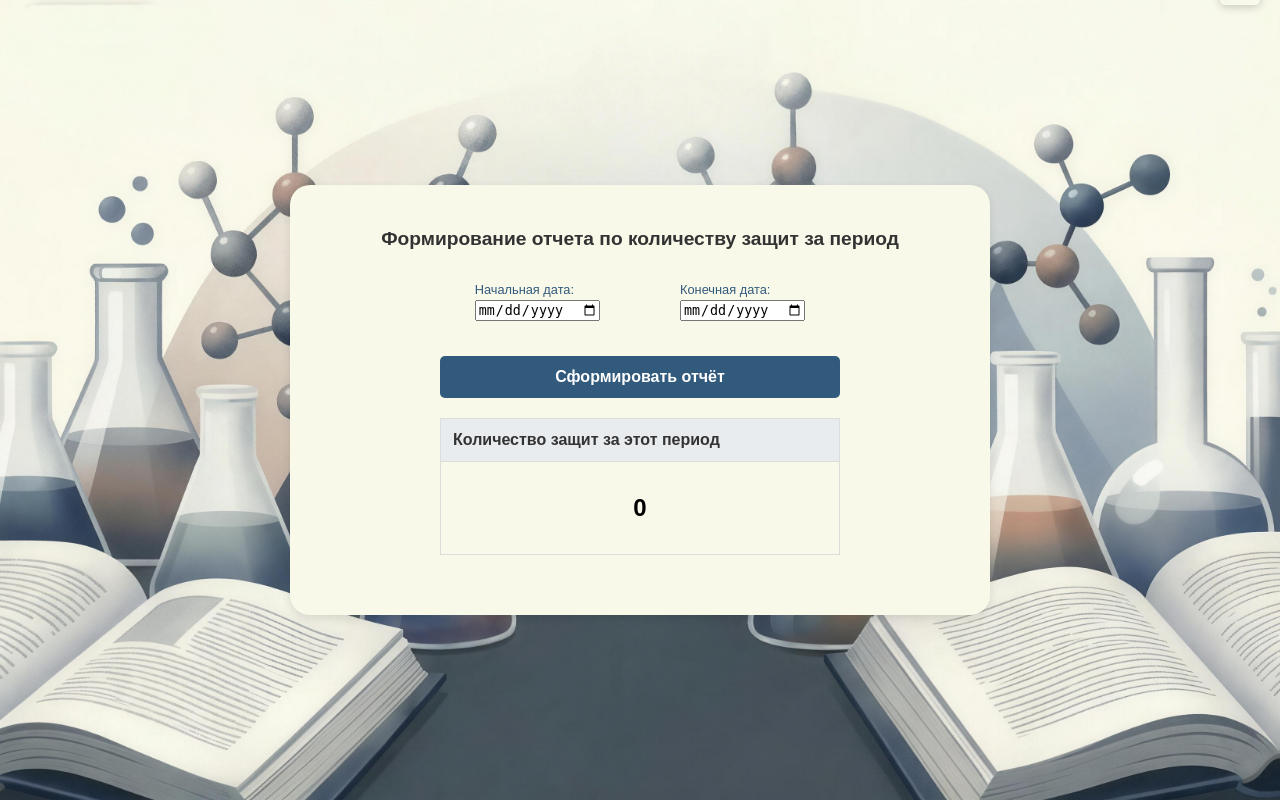
After one commit to Bogdan-Taran/practical-programming-on-server-side, a PHP site: template views/site/create_statistic.php in a window 1280 px wide. The commit adds this page. Run offline with PHP 8.4, Linux system fonts and the light colour scheme; the template is opened without the code that fills it, so the values that code supplies are empty.

Commit message:
created statistics page

```diff
--- /dev/null
+++ b/public/css/style_create-statistic-container.css
@@ -0,0 +1,21 @@
+.create-statistic-container{
+    background: rgb(248, 249, 233);
+    padding: 30px;
+    border-radius: 20px;
+    max-width: 50vw;
+    margin: 20px auto; /* Center the container horizontally */
+    box-shadow: 0 4px 10px rgba(0,0,0,0.1);
+    width: 100vw; /* Use 100% width within max-width */
+    display: flex;
+    flex-direction: column;
+    align-items: center;
+    justify-content: center;
+}
+
+.create-statistic-dates-pickers{
+    display: flex;
+    flex-direction: row;
+    width: 100%;
+    justify-content: center;
+    gap: 20%;
+}
--- a/routes/web.php
+++ b/routes/web.php
@@ -12,6 +12,11 @@ Route::add('GET', '/dissertations', [Controller\DissertationsController::class,
 Route::add(['GET', 'POST'], '/addDissertation', [Controller\DissertationsController::class, 'addDissertation'])
     ->middleware('auth');
 Route::add(['GET', 'POST'], '/updateDissertationStatus', [Controller\DissertationsController::class, 'updateDissertationStatus'])
+    ->middleware('auth');
+
+
+
+Route::add(['GET', 'POST'], '/createStatistic', [Controller\StatisticController::class, 'createStatistic'])
     ->middleware('auth');
 
 
--- /dev/null
+++ b/views/site/create_statistic.php
@@ -0,0 +1,66 @@
+<!doctype html>
+<html lang="ru">
+<head>
+    <meta charset="UTF-8">
+    <meta name="viewport"
+          content="width=device-width, user-scalable=no, initial-scale=1.0, maximum-scale=1.0, minimum-scale=1.0">
+    <meta http-equiv="X-UA-Compatible" content="ie=edge">
+    <link rel="stylesheet" href="/css/style_general.css">
+    <link rel="stylesheet" href="/css/style_admin_panel.css">
+    <link rel="stylesheet" href="/css/style_create-statistic-container.css">
+    <title>Формирование отчёта</title>
+</head>
+<body>
+<div id="popup-message" class="popup <?= isset($_SESSION['success_message']) ? 'show success' : '' ?> <?= isset($_SESSION['error_message']) ? 'show error' : '' ?>">
+    <?= $_SESSION['success_message'] ?? ($_SESSION['error_message'] ?? '') ?>
+</div>
+<div class="create-statistic-container">
+    <h1>Формирование отчета по количеству защит за период</h1>
+    <form method="post" action="<?= app()->route->getUrl('/createStatistic') ?>">
+        <input hidden="hidden" name="create_statistic">
+        <div class="create-statistic-dates-pickers">
+            <div class="form-group">
+                <input type="date" id="start_date" name="start_date" required placeholder=" " value="<?= $_SESSION['start_date'] ?? '' ?>">
+                <label for="start_date">Начальная дата:</label>
+            </div>
+            <div class="form-group">
+                <input type="date" id="end_date" name="end_date" required placeholder=" " value="<?= $_SESSION['end_date'] ?? '' ?>">
+                <label for="end_date">Конечная дата:</label>
+            </div>
+        </div>
+
+        <button type="submit">Сформировать отчёт</button>
+        <table>
+            <thead>
+            <tr>
+                <th colspan="5">Количество защит за этот период</th>
+            </tr>
+            </thead>
+            <tbody>
+            <tr>
+                <td colspan="5"><h2 style="text-align: center"><?= $dissertation_count ?? $_SESSION['dissertation_count'] ?? '0' ?></h2></td>
+            </tr>
+            </tbody>
+        </table>
+    </form>
+
+</div>
+<script>
+    document.addEventListener('DOMContentLoaded', function () {
+        const popup = document.getElementById('popup-message');
+        if (popup && popup.classList.contains('show')) {
+            setTimeout(() => {
+                popup.classList.remove('show');
+                <?php
+                unset($_SESSION['success_message']);
+                unset($_SESSION['error_message']);
+                unset($_SESSION['dissertation_count']);
+                unset($_SESSION['start_date']);
+                unset($_SESSION['end_date']);
+                ?>
+            }, 3000);
+        }
+    });
+</script>
+</body>
+</html>
--- a/views/site/hello.php
+++ b/views/site/hello.php
@@ -23,7 +23,7 @@ $user = app()->auth::user();
         <?php if (app()->auth::user()->role_id === \Model\User::ROLE_ADMIN): ?>
             <a class="action-item" href="<?= app()->route->getUrl('/admin') ?>">Добавить аспирантов/научного руководителя</a>
         <?php endif; ?>
-        <a class="action-item" href="<?= app()->route->getUrl('/') ?>">Сформировать отчёт по количеству защит за период</a>
+        <a class="action-item" href="<?= app()->route->getUrl('/createStatistic') ?>">Сформировать отчёт по количеству защит за период</a>
         <a class="action-item" href="<?= app()->route->getUrl('/scientificPublications') ?>">Учёт научных публикаций</a>
         <a class="action-item" href="<?= app()->route->getUrl('/dissertations') ?>">Учёт диссертаций</a>
 
```
Also changed, not shown: app/Controller/StatisticController.php (added, +66 -0 lines), views/site/scientific_publications.php (+12 -12 lines).
